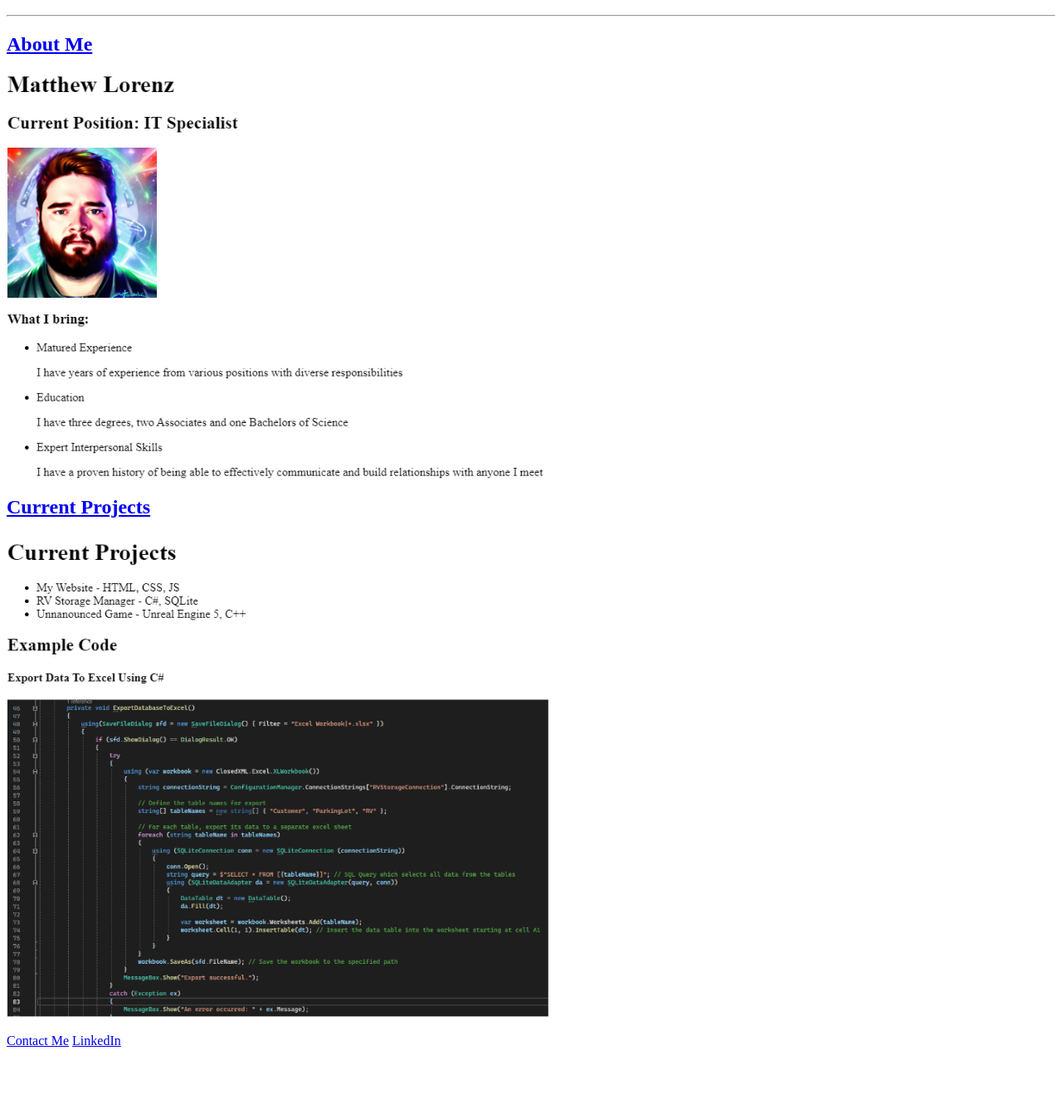
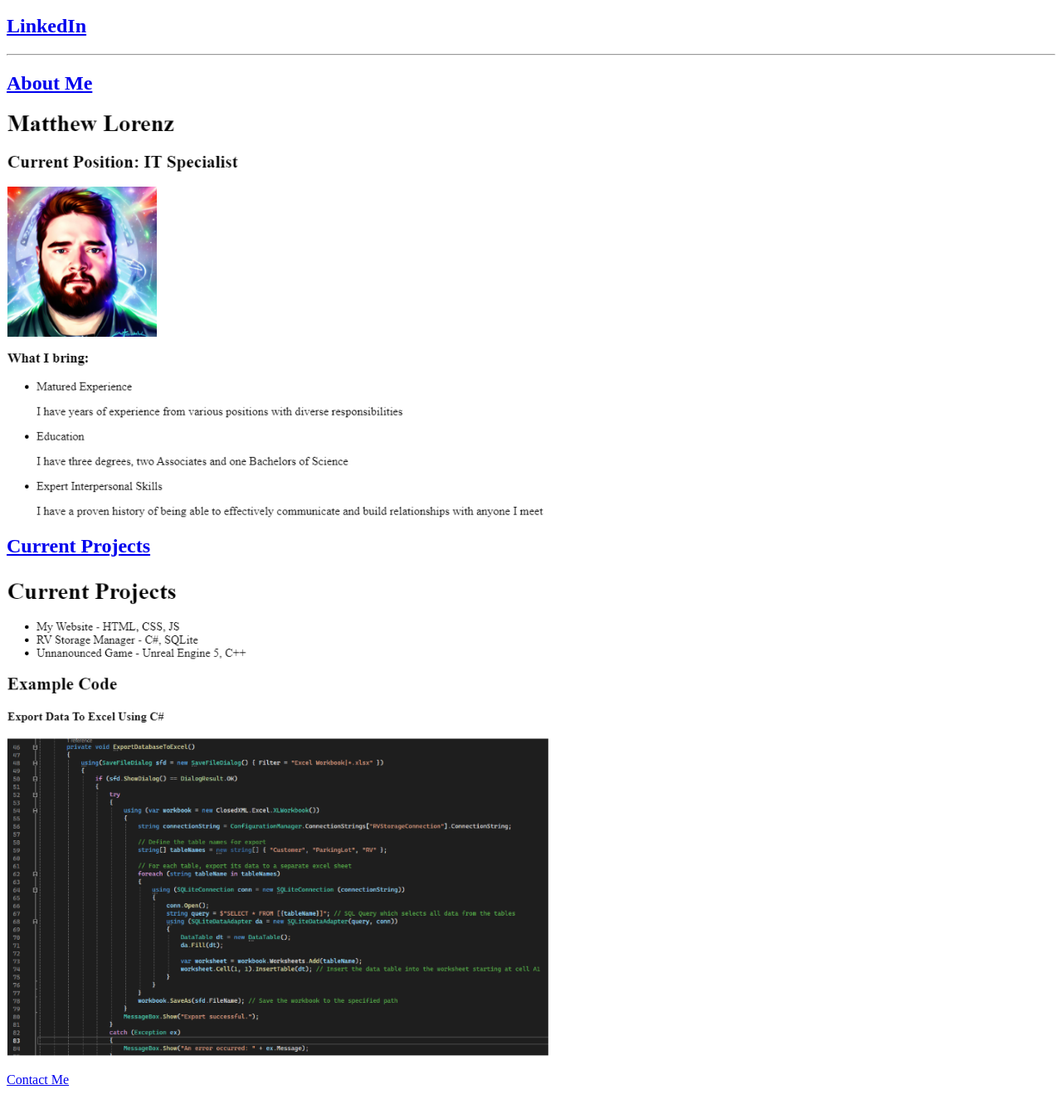
Before and after one commit to MatthewLorenz/html-experiment, a plain HTML site: page index.html in a window 1280 px wide. Shown: the part 48-1385 px from the top of the page at 83% size. Before the commit the page ends 1338 px from the top, so only its background shows below. Drawn offline with Linux system fonts and the light colour scheme.

Commit message:
Update index.html
Changed LinkedIn to be at top of page. Cut Line 28 moved to Line 11 and added <h2> to increase visibility

```diff
--- a/index.html
+++ b/index.html
@@ -8,6 +8,7 @@
 
     <body>
         <h1>Matthew Lorenz's Portfolio</h1>
+        <h2><a href="https://www.linkedin.com/in/lorenzmatthew/">LinkedIn</a></h2>
         <hr />
 
         <h2><a href="./public/aboutme.html">About Me</a></h2>
@@ -24,7 +25,6 @@
 
         <br /><br />
         <a href="public/contact.html">Contact Me</a>
-        <a href="https://www.linkedin.com/in/lorenzmatthew/">LinkedIn</a>
         <br /><br />
 
     </body>
```
